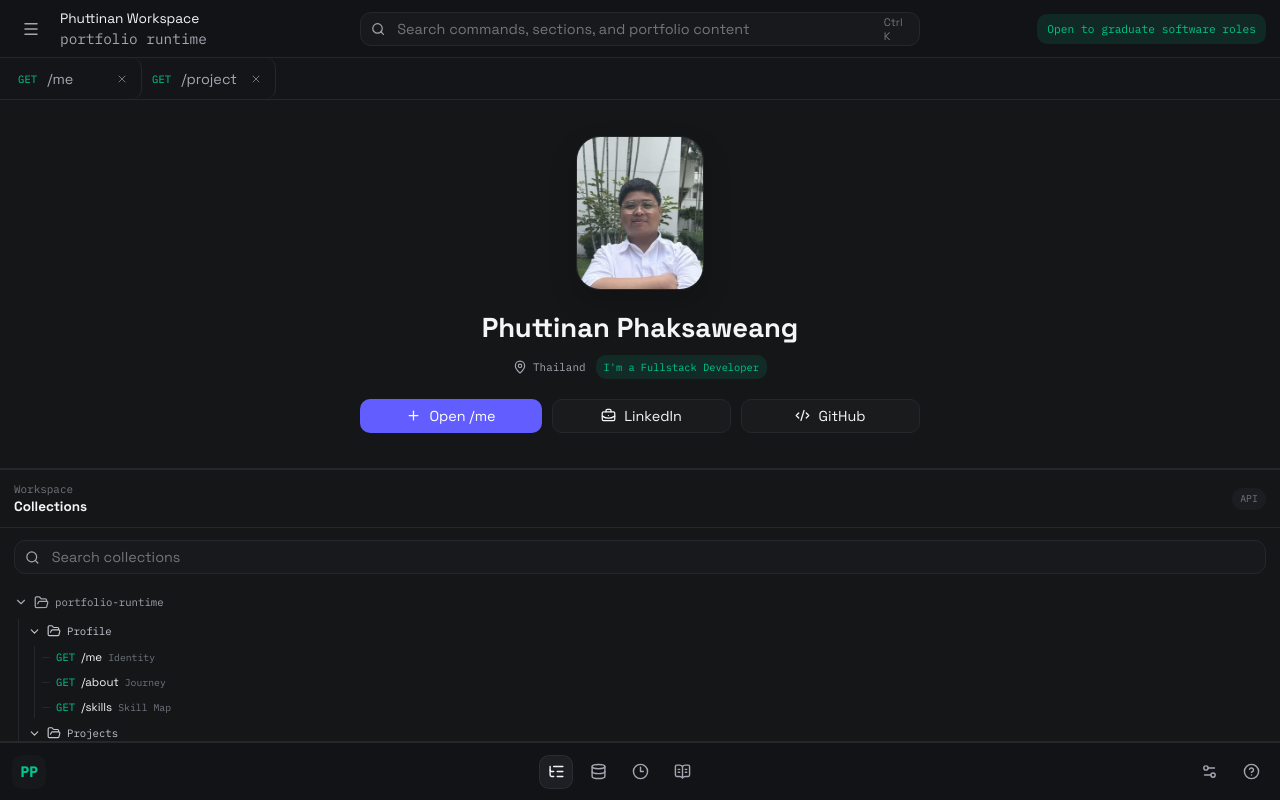
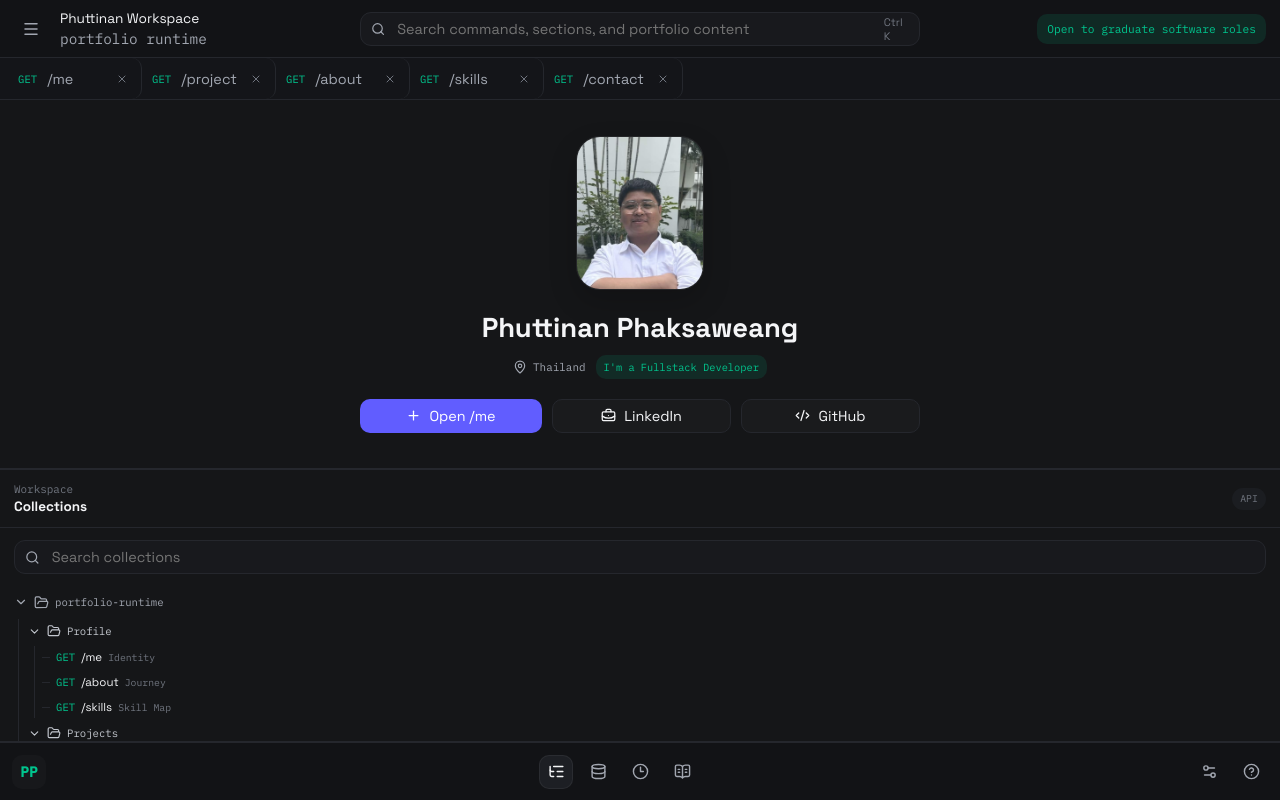
Before and after one commit to GodeFvt/personal-portfolio, a React (Vite) app: page / in a window 1280 px wide. Built offline with nearby package versions, Linux system fonts and the light colour scheme.

Commit message:
fix: initialize openTabs state with endpointOrder for dynamic tab management

```diff
--- a/src/components/AppShell.tsx
+++ b/src/components/AppShell.tsx
@@ -25,7 +25,7 @@ export default function AppShell() {
   const activeEndpointId = isEndpointId(location.pathname) ? location.pathname : null;
   const activeEndpoint = activeEndpointId ? endpointRegistry[activeEndpointId] : null;
 
-  const [openTabs, setOpenTabs] = useState<EndpointId[]>(['/me', '/project']);
+  const [openTabs, setOpenTabs] = useState<EndpointId[]>(() => [...endpointOrder]);
   const [responsePaneTab, setResponsePaneTab] = useState<ResponsePaneTab>('preview');
   const [isLoading, setIsLoading] = useState(false);
   const [copied, setCopied] = useState(false);
```
